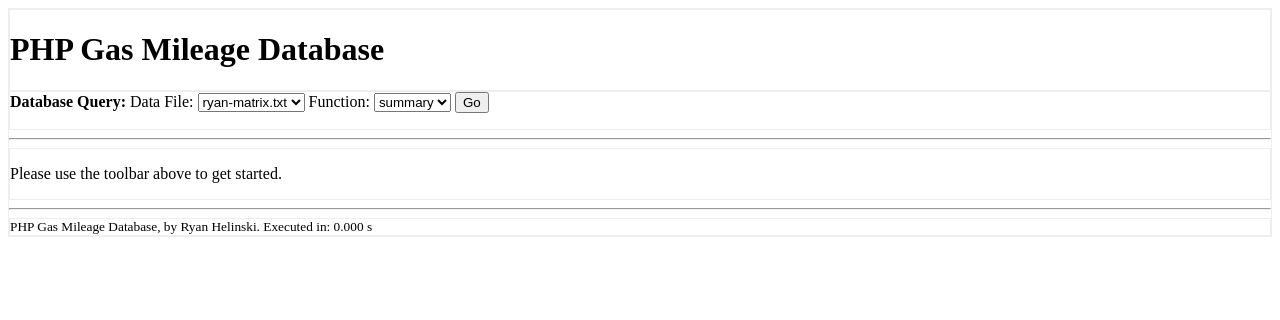
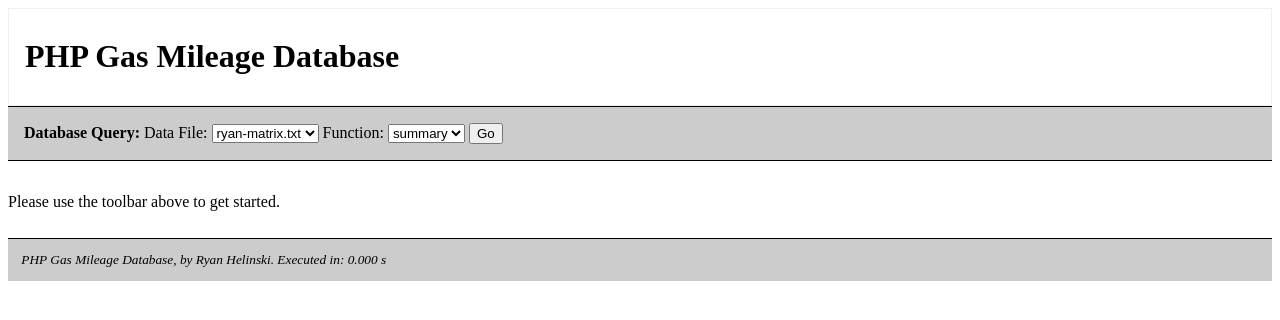
Before and after one commit to rlhelinski/pympg, a PHP site: page / in a window 1280 px wide. Shown: the top 320 px of the page. Run offline with PHP 8.4, Linux system fonts and the light colour scheme.

Commit message:
Revisions for better style in new stable version.

```diff
--- a/index.php
+++ b/index.php
@@ -27,8 +27,9 @@ foreach ($_GET as $key => $val) {
 <h1>PHP Gas Mileage Database</h1>
 </div>
 
+<div id="toolbar">
 <?php $gasMileage->print_function_chooser(); ?>
-<hr>
+</div>
 
 <div id="content">
 
@@ -68,7 +69,7 @@ if (isset($_POST['function'])) {
 
 ?>
 </div>
-<hr>
+
 <div id="footer">PHP Gas Mileage Database, by Ryan Helinski.
 <?php
 list($end_usec, $end_sec) = explode(" ", microtime());
--- a/pgmdb.php
+++ b/pgmdb.php
@@ -841,7 +841,6 @@ class pgmdb {
 	function print_function_chooser () {
 		$this->readConfigFile($GLOBALS['configFile']);
 
-		echo "<div class=\"form\">";
 		echo "<form action=\"".$GLOBALS['pageAddress']."\" method=\"post\">\n";
 		echo "<strong>Database Query: </strong>\n";
 
@@ -876,7 +875,7 @@ class pgmdb {
 		if (isset($_POST['datafile']) && $_POST['datafile'] == "")
 			echo "<p>This program is a gas mileage database and analyzer written in PHP. It is self-contained (has a single source code file). It stores data in a simple text file in HTTP-query format. It allows users to add new records, and add new data files for different vehicles. It creates a backup before a new record is added. It also implements password protection for users to add refueling records. </p>\n";
 
-		echo "</div>\n";
+		echo "\n";
 
 	}
 
--- a/spreadsheet.css
+++ b/spreadsheet.css
@@ -1,6 +1,12 @@
-/* Note this isn't currently used */
+/*
+  This is where all of the styles should be given to
+  the HTML structures
+*/
+
+/* html, body, form { margin: 0; padding: 0; } */
+
 DIV {
-	border: 1px solid #eee;
+	/* border: 1px solid #eee; */
 }
 
 DIV.notice {
@@ -15,10 +21,39 @@ DIV.alert {
 	margin: 0.5em;
 }
 
+DIV#header {
+	/* background-color: #cccccc; */
+	padding: .5em;
+	border: 1px solid #eee;
+	margin-bottom: 0em;
+}
+
+DIV#header H1 {
+	padding-left: .25em;
+}
+
+DIV#toolbar {
+	background-color: #cccccc;
+	border-top: 1px solid #000;
+	border-bottom: 1px solid #000;
+	padding: 1em;
+	margin-bottom: 2em;
+}
+
+DIV#toolbar form {
+	margin: 0; padding: 0;
+}
+
 DIV#footer {
 	font-size: 10pt;
+	font-style: Italic;
+	background-color: #cccccc;
+	margin-top: 2em;
+	padding: 1em;
+	border-top: 1px solid #000;
+}
 
-}
+
 
 PRE {
    font-size: 10pt;
```
